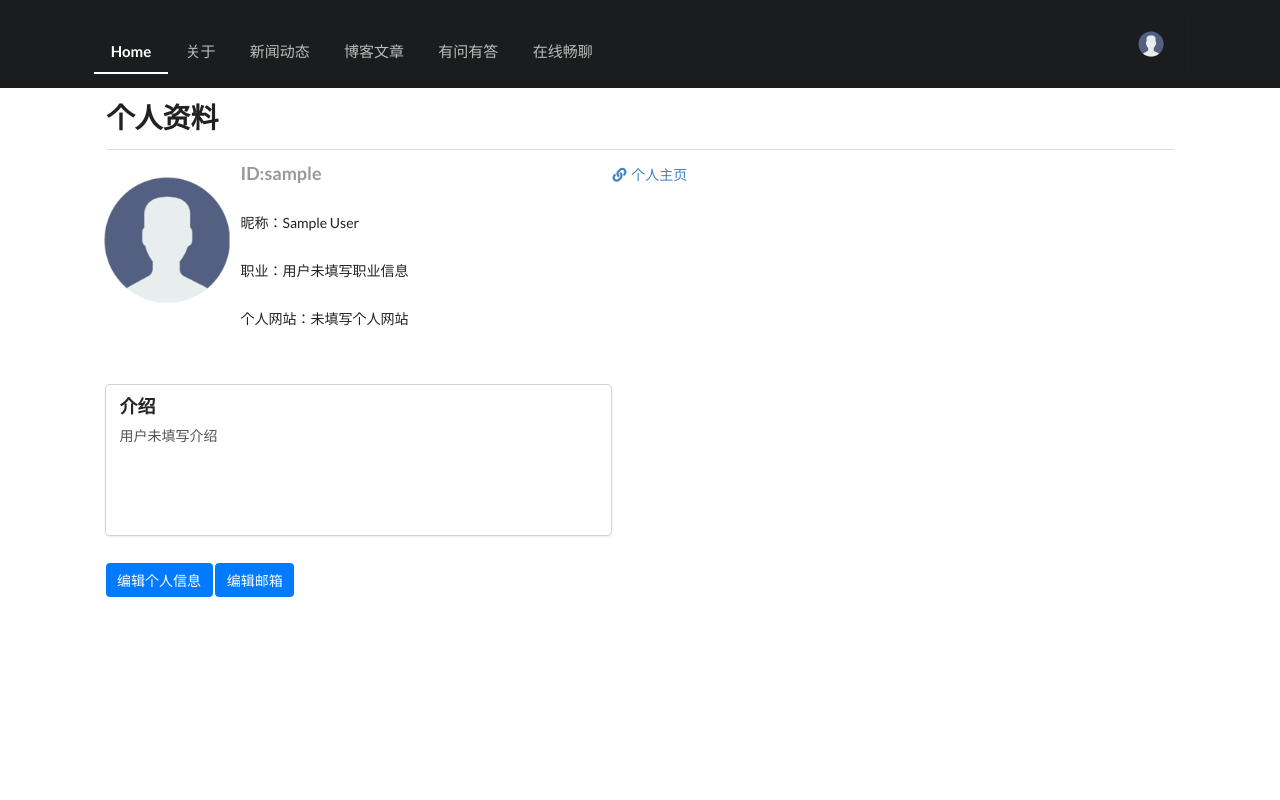
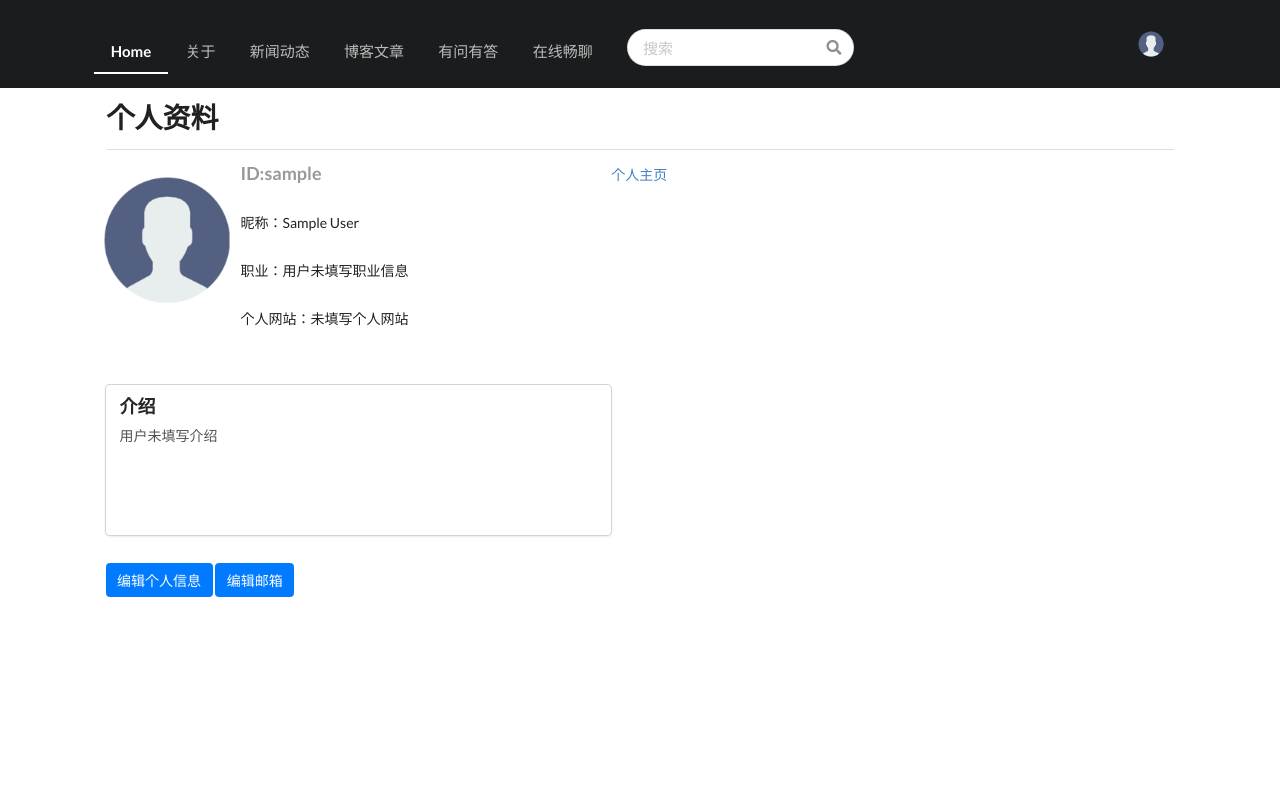
Before and after one commit to JairoGuo/django-web-dome, a Django app: a page that uses sonsuz/templates/base.html in a window 1280 px wide. Run offline with Django 3.2, Linux system fonts and the light colour scheme; the visitor is signed in with stand-in values (Sample User, id 1); data comes from the database, SQL or seed files in the repository; some libraries are stand-ins or nearby versions.

Commit message:
2020-3-11

```diff
--- a/config/settings/base.py
+++ b/config/settings/base.py
@@ -81,6 +81,8 @@ THIRD_PARTY_APPS = [
 
 LOCAL_APPS = [
     "sonsuz.users.apps.UsersConfig",
+    "sonsuz.news.apps.NewsConfig",
+
     # Your stuff: custom apps go here
 ]
 # https://docs.djangoproject.com/en/dev/ref/settings/#installed-apps
--- a/config/urls.py
+++ b/config/urls.py
@@ -18,6 +18,10 @@ urlpatterns = [
     # User management
     path("users/", include("sonsuz.users.urls", namespace="users")),
     path("accounts/", include("allauth.urls")),
+
+    # news management
+    path("news/", include("sonsuz.news.urls", namespace="news")),
+
     # Your stuff: custom urls includes go here
 ] + static(settings.MEDIA_URL, document_root=settings.MEDIA_ROOT)
 
--- /dev/null
+++ b/sonsuz/news/urls.py
@@ -0,0 +1,8 @@
+from django.urls import path
+
+# from sonsuz.news.views import
+
+app_name = "users"
+urlpatterns = [
+
+]
--- a/sonsuz/templates/base.html
+++ b/sonsuz/templates/base.html
@@ -60,12 +60,20 @@
                 </a>
 
                 {#            <a class="item" href="{% url 'home' %}">sonsuz</a>#}
+{#                <a class="header item" href="{% url 'home' %}">Sonsuz</a>#}
                 <a class="item" id="home" href="{% url 'home' %}">Home </a>
                 <a class="item" id="about" href="{% url 'about' %}">关于 </a>
                 <a class="item" id="news" href="{% url 'news' %}">新闻动态</a>
                 <a class="item" id="blogs" href="{% url 'blogs' %}">博客文章</a>
                 <a class="item" id="quora" href="{% url 'quora' %}">有问有答</a>
                 <a class="item" id="chat" href="{% url 'chat' %}">在线畅聊</a>
+                <div class="ui search item">
+                    <div class="ui icon input">
+                        <input class="prompt" type="text" placeholder="搜索">
+                        <i class="search icon"></i>
+                    </div>
+                    <div class="results"></div>
+                </div>
                 <div class="right item">
 
 
@@ -78,10 +86,19 @@
                             {% endthumbnail %}
 
                             <div class="menu">
-                                <a class="item" href="{% url 'users:detail' request.user.username %}"><i class="user icon"></i>个人中心</a>
-                                <a class="ui divider"></a>
+                                {% if user.name %}
+                                    <div class="header" href="">{{ user.name }}</div>
+
+                                {% else %}
+                                    <div class="header" href="">{{ user.username }}</div>
+                                {% endif %}
+                                <div class="ui divider"></div>
+                                <a class="item" href="{% url 'users:detail' request.user.username %}"><i
+                                        class="user icon"></i>个人中心</a>
+                                <div class="ui divider"></div>
                                 <a class="item"><i class="question circle icon"></i>帮助</a>
-                                <a class="item" href="{% url 'account_logout' %}"><i class="sign-out icon"></i>{% trans "Sign Out" %}</a>
+                                <a class="item" href="{% url 'account_logout' %}"><i
+                                        class="sign-out icon"></i>{% trans "Sign Out" %}</a>
                             </div>
                         </div>
 
--- a/sonsuz/templates/users/user_details.html
+++ b/sonsuz/templates/users/user_details.html
@@ -88,7 +88,7 @@
 
                 </div>
                 <div class="column">
-                    <a href=""><i class="linkify icon"></i>个人主页</a>
+                    <a href="">个人主页</a>
                 </div>
 
             </div>
```
Also changed, not shown: sonsuz/news/migrations/0001_initial.py (added), sonsuz/news/migrations/__init__.py (added), sonsuz/static/images/logo.png (added). Lines whose indentation alone changed are shown as unchanged.
